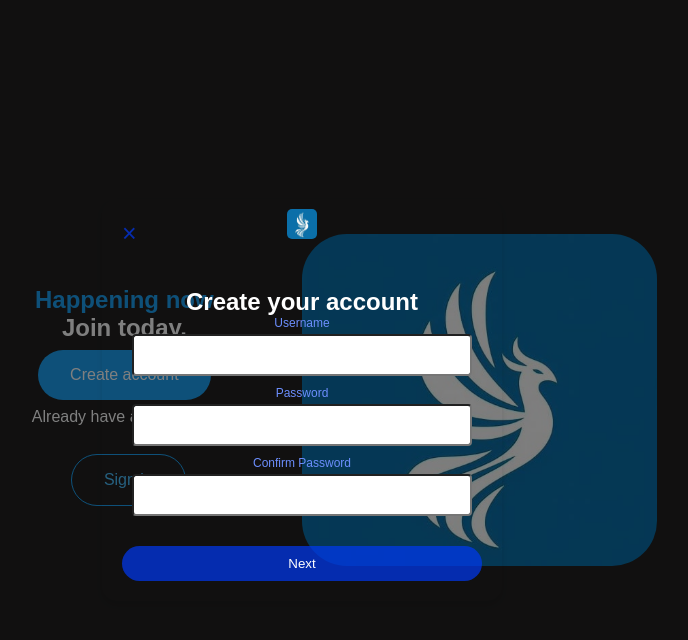
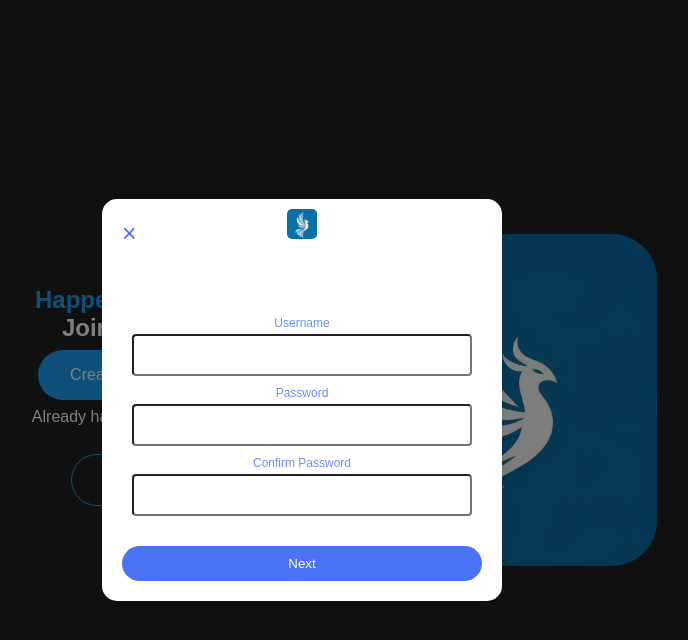
Before and after one commit to dader34/phase-4-project, a React (Create React App) app in the folder UI/: page / in a window 1280 px wide. Both pictures are taken after a click on the button "Create account". Shown: the top 640 px of the page, without its empty margins (338-1026 px from the left). Built offline with nearby package versions, Linux system fonts and the light colour scheme.

Commit message:
Fix styles, last push

```diff
--- a/UI/src/STYLING/Modal.css
+++ b/UI/src/STYLING/Modal.css
@@ -11,7 +11,7 @@
 }
 
 .modalContainer {
-  /* background: #fff; */
+  background: #fff;
   width: 400px;
   border-radius: 15px;
   overflow: hidden;
@@ -71,12 +71,13 @@ div.dark-mode.modalBody {
   padding: 10px;
   margin-bottom: 10px;
   /* border: 1px solid #ced4da; */
+  background-color: white;
   border-radius: 4px;
   font-size: 1rem;
   color: #00020a; /* Blue text color for input */
 }
 
-.dark-mode.modalInput{
+.dark-mode .modalInput{
   background: #2b2d32b4;
   border: none;
   color: white;
```
